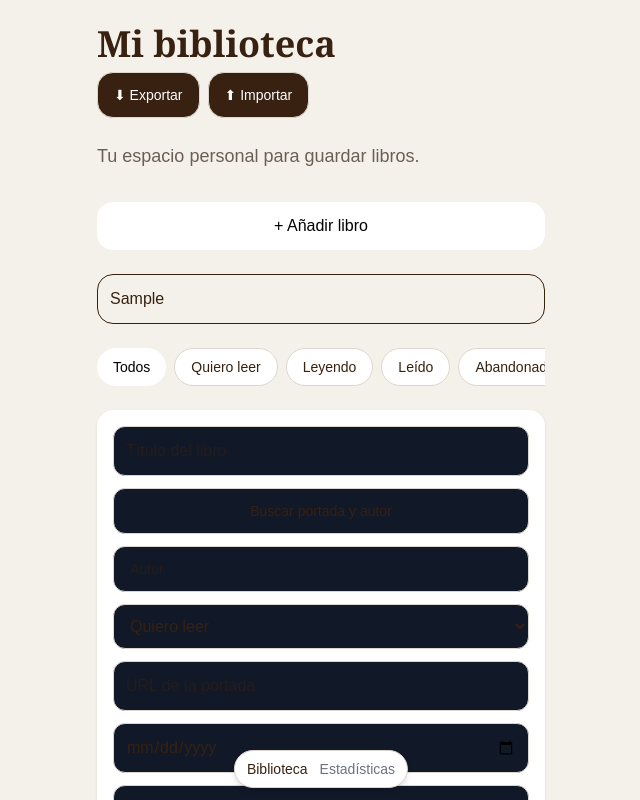
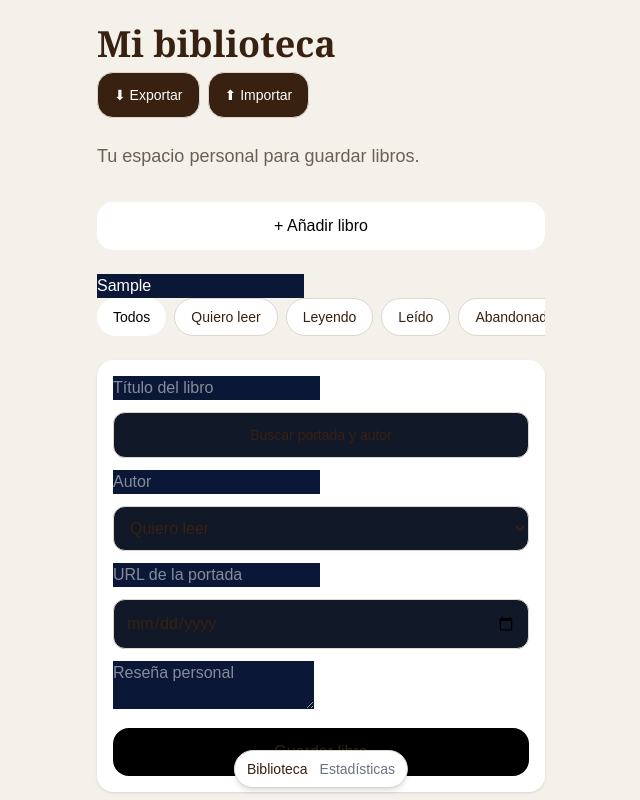
Before and after one commit to alainacevedoc/mi-biblioteca, a Next.js app: page / in a window 1280 px wide. Both pictures are taken after typing "Sample" into the empty fields and a click on the button "+ Añadir libro". Shown: the top 800 px of the page, without its empty margins (319-959 px from the left). Built offline with nearby package versions, Linux system fonts and the light colour scheme.

Commit message:
Arreglar colores del formulario

```diff
--- a/app/page.tsx
+++ b/app/page.tsx
@@ -174,7 +174,7 @@ async function searchBookInfo() {
         </button>
 
         <input
-          className="w-full border rounded-2xl p-3 mb-6"
+          className="bg-[#0b1736] text-white placeholder:text-white/50"
           placeholder="Buscar por título, autor, estado o reseña..."
           value={search}
           onChange={(e) => setSearch(e.target.value)}
@@ -196,28 +196,28 @@ async function searchBookInfo() {
 </div>
         {showForm && (
   <div className="bg-white rounded-2xl p-4 shadow-sm mb-6 space-y-3">
-    <input className="w-full border border-[#ddd6cc] bg-[#111827] text-[#382110] rounded-xl p-3" placeholder="Título del libro" value={title} onChange={(e) => setTitle(e.target.value)} />
+    <input className="bg-[#0b1736] text-white placeholder:text-white/50" placeholder="Título del libro" value={title} onChange={(e) => setTitle(e.target.value)} />
     <button
   onClick={searchBookInfo}
   className="bg-[#111827] text-[#382110] border border-[#ddd6cc] px-4 py-3 rounded-xl text-sm w-full"
 >
   Buscar portada y autor
 </button>
-    <input className="bg-[#111827] text-[#382110] border border-[#ddd6cc] px-4 py-3 rounded-xl text-sm w-full" placeholder="Autor" value={author} onChange={(e) => setAuthor(e.target.value)} />
+    <input className="bg-[#0b1736] text-white placeholder:text-white/50" placeholder="Autor" value={author} onChange={(e) => setAuthor(e.target.value)} />
     <select className="w-full border border-[#ddd6cc] bg-[#111827] text-[#382110] rounded-xl p-3" value={status} onChange={(e) => setStatus(e.target.value)}>
       <option>Quiero leer</option>
       <option>Leyendo</option>
       <option>Leído</option>
       <option>Abandonado</option>
     </select>
-    <input className="w-full border border-[#ddd6cc] bg-[#111827] text-[#382110] rounded-xl p-3" placeholder="URL de la portada" value={cover} onChange={(e) => setCover(e.target.value)} />
+    <input className="bg-[#0b1736] text-white placeholder:text-white/50" placeholder="URL de la portada" value={cover} onChange={(e) => setCover(e.target.value)} />
     <input
   type="date"
   className="w-full border border-[#ddd6cc] bg-[#111827] text-[#382110] rounded-xl p-3"
   value={date}
   onChange={(e) => setDate(e.target.value)}
 />
-    <textarea className="w-full border border-[#ddd6cc] bg-[#111827] text-[#382110] rounded-xl p-3 p-3" placeholder="Reseña personal" value={review} onChange={(e) => setReview(e.target.value)} />
+    <textarea className="bg-[#0b1736] text-white placeholder:text-white/50" placeholder="Reseña personal" value={review} onChange={(e) => setReview(e.target.value)} />
     <button onClick={addBook} className="bg-black text-[#382110] px-4 py-3 rounded-2xl w-full">
       Guardar libro
     </button>
```
